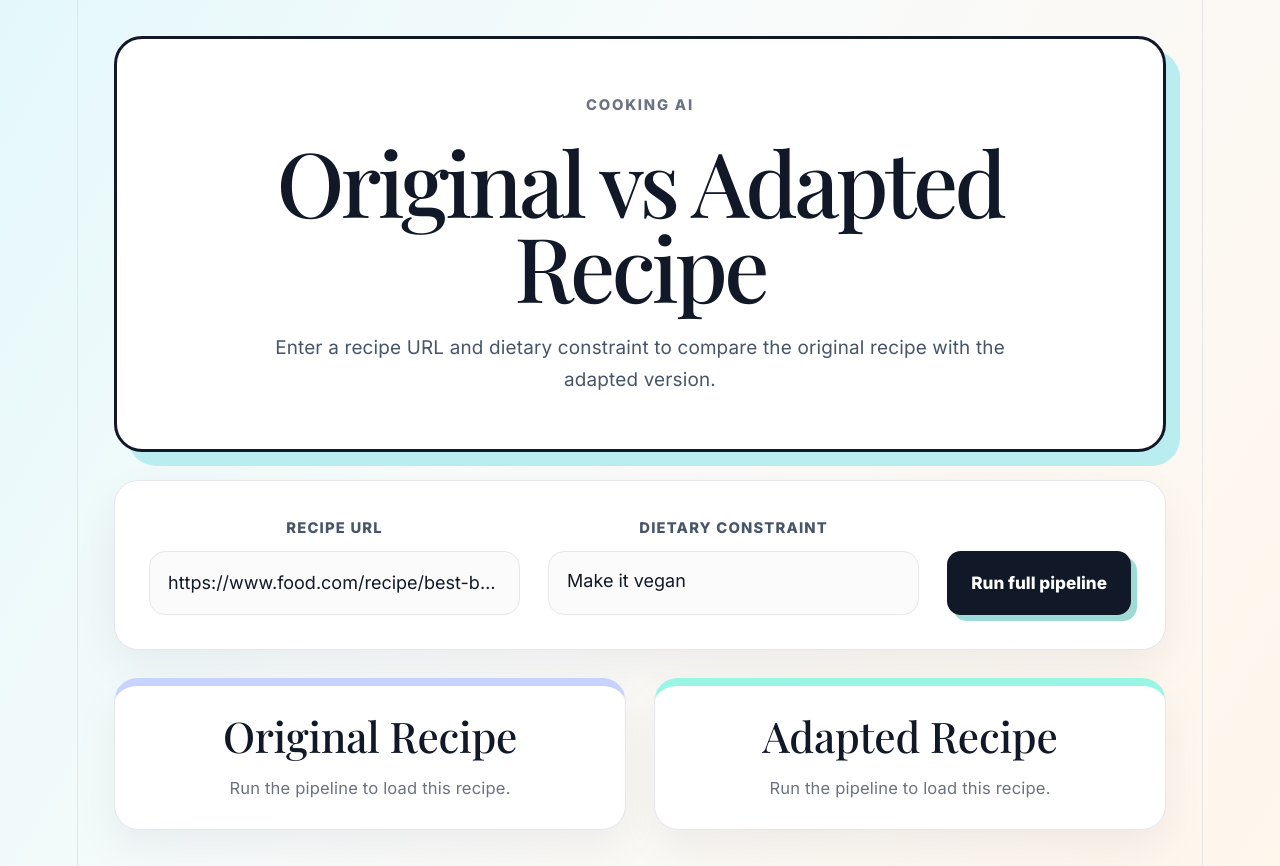
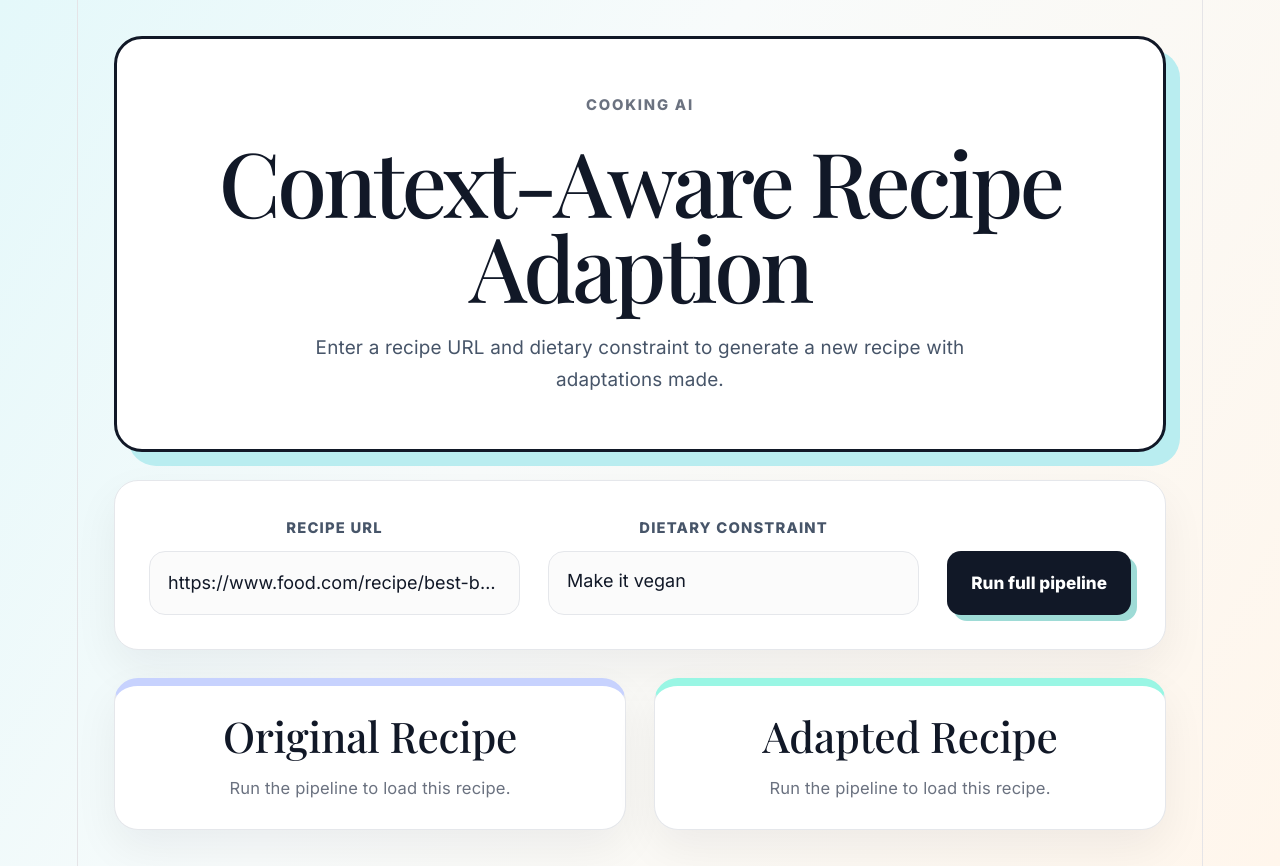
Before and after one commit to rpakrasi/49595-project, a React app in the folder frontend/: page / in a window 1280 px wide. Built offline with nearby package versions, Linux system fonts and the light colour scheme; the HTML template or start-up script is replaced by a standard one.

Commit message:
ui update

```diff
--- a/frontend/src/App.jsx
+++ b/frontend/src/App.jsx
@@ -140,10 +140,10 @@ function App() {
       <div className="container">
         <header className="hero">
           <p className="eyebrow">Cooking AI</p>
-          <h1>Original vs Adapted Recipe</h1>
+          <h1>Context-Aware Recipe Adaption</h1>
           <p className="subtext">
-            Enter a recipe URL and dietary constraint to compare the original
-            recipe with the adapted version.
+            Enter a recipe URL and dietary constraint to generate a new
+            recipe with adaptations made.
           </p>
         </header>
 
```
